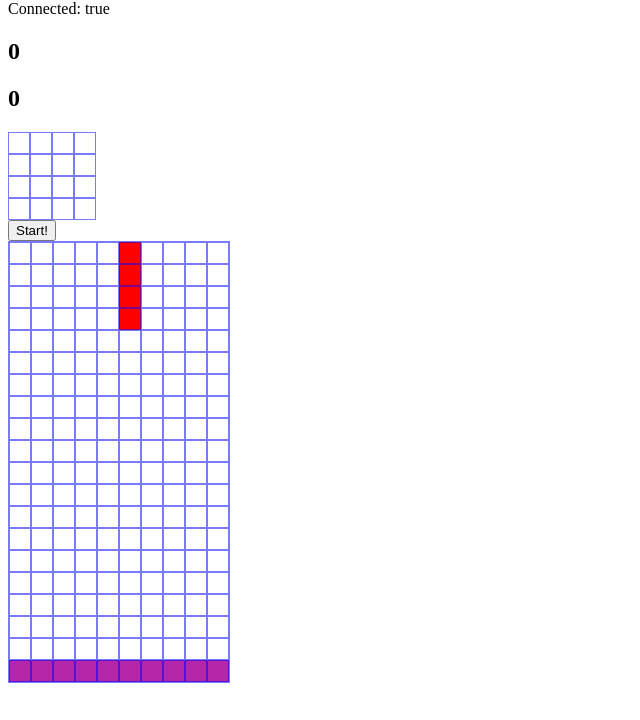
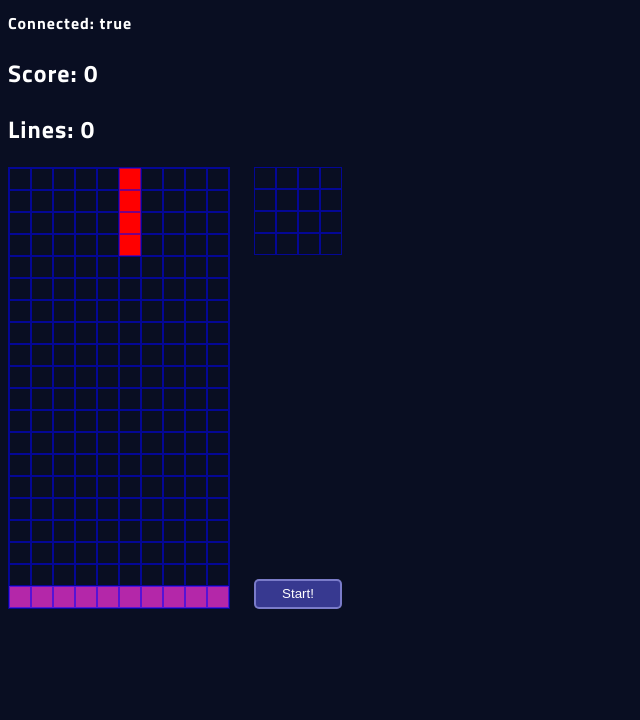
Before and after one commit to Ledwos/JS-Tetris, a website: page frontend/index.html in a window 1280 px wide. Shown: the part 80-800 px from the top of the page, without its empty margins (0-640 px from the left). Drawn offline with Linux system fonts and the light colour scheme.

Commit message:
basic styling

```diff
--- a/frontend/game.js
+++ b/frontend/game.js
@@ -22,14 +22,24 @@ document.addEventListener('DOMContentLoaded', () => {
     const startBtn = document.querySelector('button');
 
     //  eventListeners
+    // prevent defaults
+    window.addEventListener("keydown", (e) => {
+        // space and arrow keys
+        if(['ArrowRight', 'ArrowLeft', 'ArrowDown', 'ArrowUp', ' '].indexOf(e.key) > -1) {
+            e.preventDefault();
+        }
+    });
+    // controls
     const controls = (e) => {
         if (e.keyCode === 39) {
             moveRight();
         } else if (e.keyCode === 38) {
+            e.preventDefault();
             rotate();
         } else if (e.keyCode === 37) {
             moveLeft();
         } else if (e.keyCode === 40) {
+            e.preventDefault();
             moveDown();
         }
     };
@@ -177,10 +187,10 @@ document.addEventListener('DOMContentLoaded', () => {
             nextRandom = Math.floor(Math.random()*tetArray.length);
             current = tetArray[randomTet][currentRot];
             currentPos = 4;
+            addScore();
             drawTet();
             upDisplay();
             gameOver();
-            addScore();
         }
     };
 
--- a/frontend/index.css
+++ b/frontend/index.css
@@ -1,4 +1,34 @@
+body {
+    background-color: rgb(9, 14, 34);
+    color: white;
+    font-family: 'Titillium Web', sans-serif;
+    letter-spacing: 1px;
+}
 
+.gameLayout {
+    display: flex;
+    flex-direction: row;
+}
+
+.column2 {
+    margin-left: 24px;
+    display: flex;
+    flex-direction: column;
+    justify-content: space-between;
+}
+
+button {
+    border: 2px solid  rgba(185, 185, 255, 0.521);
+    border-radius: 5px;
+    background-color: rgba(98, 98, 245, 0.521);
+    color: white;
+    height: 30px;
+}
+
+button:hover {
+    background-color: rgba(0, 0, 255, 0.521);
+    cursor: pointer;
+}
 
 .grid {
     border: 1px solid rgba(0, 0, 255, 0.521);
--- a/frontend/index.html
+++ b/frontend/index.html
@@ -5,36 +5,17 @@
     <meta name="viewport" content="width=device-width, initial-scale=1.0">
     <script src='./game.js'></script>
     <link rel='stylesheet' href='./index.css'>
+    <link href="//fonts.googleapis.com/css2?family=Titillium+Web:wght@700&display=swap" rel="stylesheet">
     <title>Dan's Tetris</title>
 </head>
 <body>
-    <h1>This Will be a tetris game!</h1>
+    <h1>Tetris</h1>
     <p>Connected: <span id='connectStr'>false</span></p>
-    <h2 class='score'>0</h2>
-    <h2 class='lines'>0</h2>
+    <h2>Score: <span class='score'>0</span></h2>
+    <h2>Lines: <span class='lines'>0</span></h2>
 
-    <div class='upcomingShape'>
-        <div class='upcomingGrid'>
-            <div></div>
-            <div></div>
-            <div></div>
-            <div></div>
-            <div></div>
-            <div></div>
-            <div></div>
-            <div></div>
-            <div></div>
-            <div></div>
-            <div></div>
-            <div></div>
-            <div></div>
-            <div></div>
-            <div></div>
-            <div></div>
-        </div>
-    </div>
-
-    <button>Start!</button>
+    <div class='gameLayout'>
+        <div class="column">
             <div class='game'>
                 <div class='grid'>
                     <div></div>
@@ -239,5 +220,32 @@
                     <div class='block3'></div>
                 </div>
             </div>
+        </div>
+        <div class="column2">
+            <div class='upcomingShape'>
+                <div class='upcomingGrid'>
+                    <div></div>
+                    <div></div>
+                    <div></div>
+                    <div></div>
+                    <div></div>
+                    <div></div>
+                    <div></div>
+                    <div></div>
+                    <div></div>
+                    <div></div>
+                    <div></div>
+                    <div></div>
+                    <div></div>
+                    <div></div>
+                    <div></div>
+                    <div></div>
+                </div>
+            </div>
+            <button>Start!</button>
+        </div>
+    </div>
+
+
 </body>
 </html>
```
Lines whose indentation alone changed are shown as unchanged.
